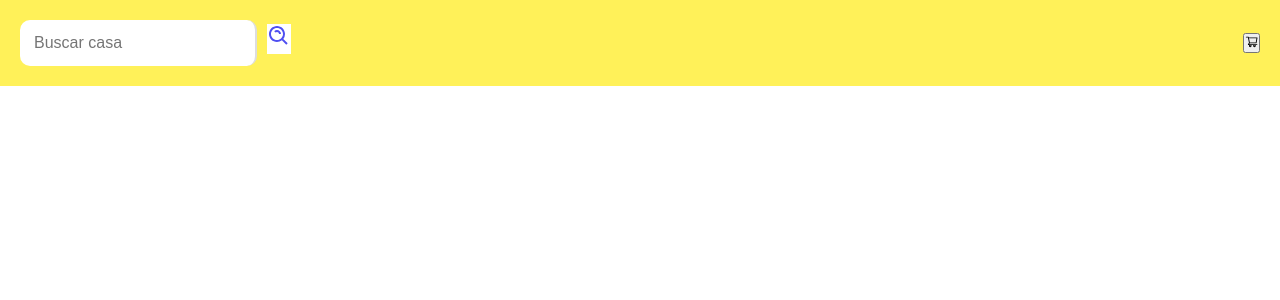
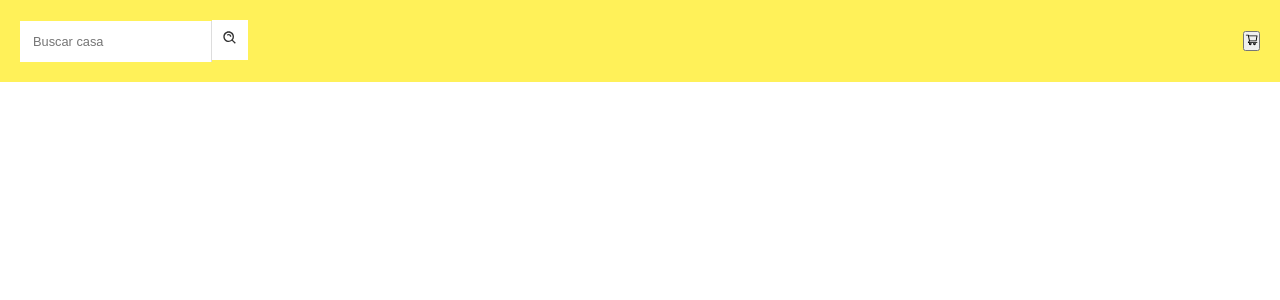
Before and after one commit to GabrielMatiasn10/loja, a React (Create React App) app: page / in a window 1280 px wide. Shown: the top 300 px of the page. Built offline with nearby package versions, Linux system fonts and the light colour scheme.

Commit message:
config do css

```diff
--- a/src/components/SearchBar/SearchBar.css
+++ b/src/components/SearchBar/SearchBar.css
@@ -9,23 +9,26 @@
     padding-right: 14px;
 }
 
+
 .search__input {
-    padding: 14px;
+    padding: 13px;
     flex-grow: 1;
-    border-radius: 10px;
     border: none;
-    font-size: 1rem;
-    font-weight: 500;
-    border-right: 2px solid #ddd;
-}
+    outline: none;
+    font-size: 0.8rem;
+    font-weight: 500px;
+    border-right: 1px solid #ddd;
+  }
+
 
 .search__button {
     background: none;
     border: none;
-    font-size: 1.5rem;
-    margin-left: 10px;
+    font-size: 1rem;
+    padding: 10px;
+   right: 5.3px;
+     background-color: #ffffff;
     align-items: center;
-    background-color: white;
     justify-content: center;
-    color: rgb(79, 79, 241);
-}
+    color: #333;
+  }
--- a/src/components/SearchBar/SearchBar.jsx
+++ b/src/components/SearchBar/SearchBar.jsx
@@ -12,6 +12,7 @@ function SearchBar() {
       <form className="search-bar">
         <input
           className="search__input"
+          value={searchValue}
           type="search"
           placeholder="Buscar casa"
           onChange={({target}) => setSearchValue(target.value)}
```
